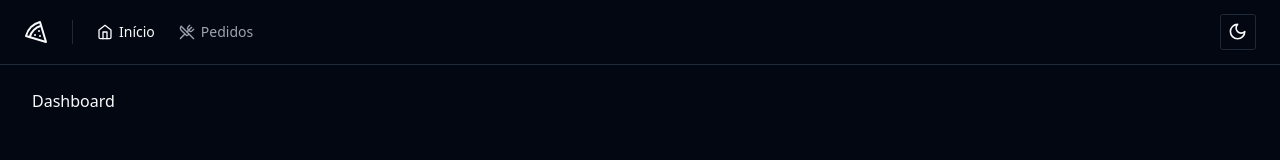
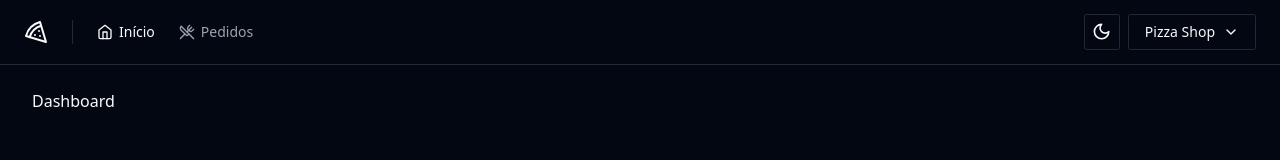
Before and after one commit to matheuseufrasio2/pizzashop-web, a React (Vite) app: page / in a window 1280 px wide. Shown: the top 160 px of the page. Built offline with nearby package versions, Linux system fonts and the light colour scheme.

Commit message:
create dropdown menu

```diff
--- /dev/null
+++ b/src/components/account-menu.tsx
@@ -0,0 +1,44 @@
+import { Building, ChevronDown, LogOut } from 'lucide-react'
+
+import { Button } from './ui/button'
+import {
+  DropdownMenu,
+  DropdownMenuContent,
+  DropdownMenuItem,
+  DropdownMenuLabel,
+  DropdownMenuSeparator,
+  DropdownMenuTrigger,
+} from './ui/dropdown-menu'
+
+export function AccountMenu() {
+  return (
+    <DropdownMenu>
+      <DropdownMenuTrigger asChild>
+        <Button
+          variant="outline"
+          className="flex select-none items-center gap-2"
+        >
+          Pizza Shop
+          <ChevronDown className="h-4 w-4" />
+        </Button>
+      </DropdownMenuTrigger>
+      <DropdownMenuContent align="end" className="w-56">
+        <DropdownMenuLabel className="flex flex-col">
+          <span>Matheus Eufrasio</span>
+          <span className="text-xs font-normal text-muted-foreground">
+            matheus@gmail.com
+          </span>
+        </DropdownMenuLabel>
+        <DropdownMenuSeparator />
+        <DropdownMenuItem>
+          <Building className="mr-2 h-4 w-4" />
+          <span>Prefil da loja</span>
+        </DropdownMenuItem>
+        <DropdownMenuItem className="text-rose-500 dark:text-rose-400">
+          <LogOut className="mr-2 h-4 w-4" />
+          <span>Sair</span>
+        </DropdownMenuItem>
+      </DropdownMenuContent>
+    </DropdownMenu>
+  )
+}
--- a/src/components/header.tsx
+++ b/src/components/header.tsx
@@ -1,6 +1,7 @@
 import { Home, Pizza, UtensilsCrossed } from 'lucide-react'
 import { Link } from 'react-router-dom'
 
+import { AccountMenu } from './account-menu'
 import { NavLink } from './nav-link'
 import { ThemeToggle } from './theme/theme-toggle'
 import { Separator } from './ui/separator'
@@ -26,6 +27,7 @@
 
         <div className="ml-auto flex items-center gap-2">
           <ThemeToggle />
+          <AccountMenu />
         </div>
       </div>
     </div>
```
